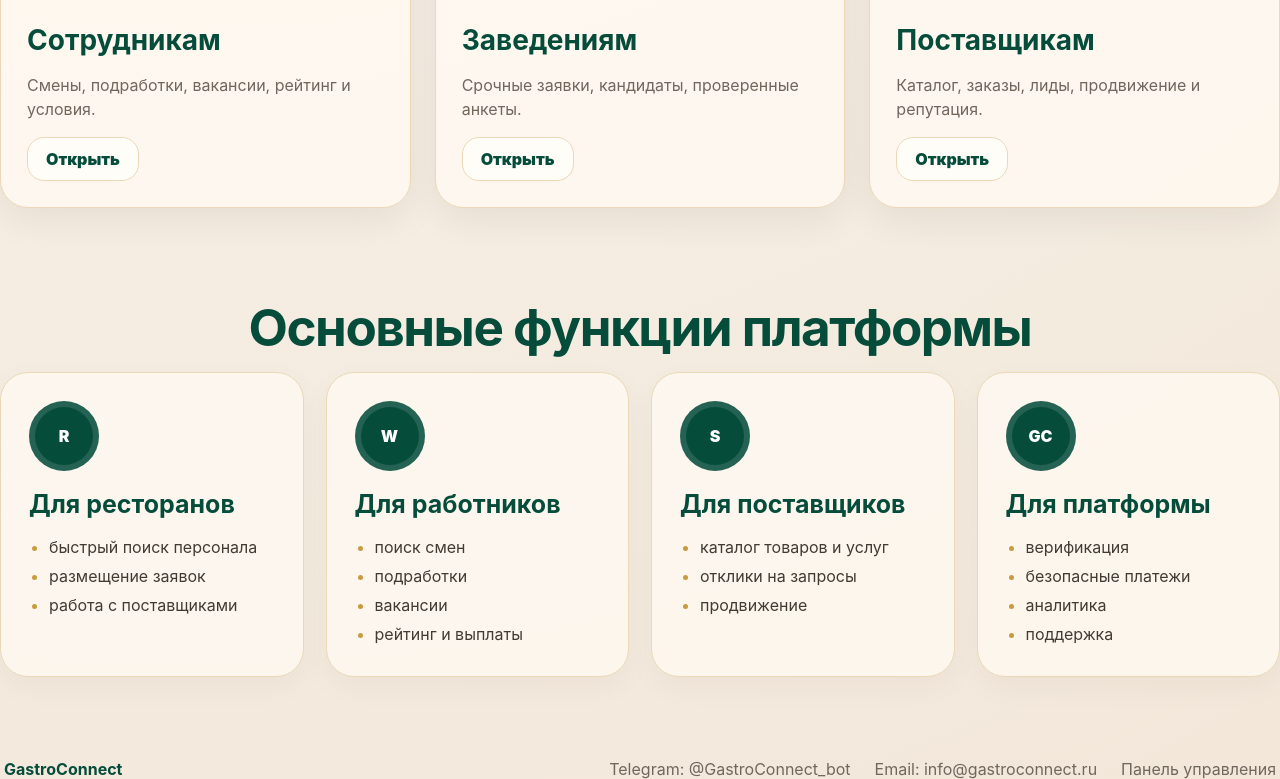
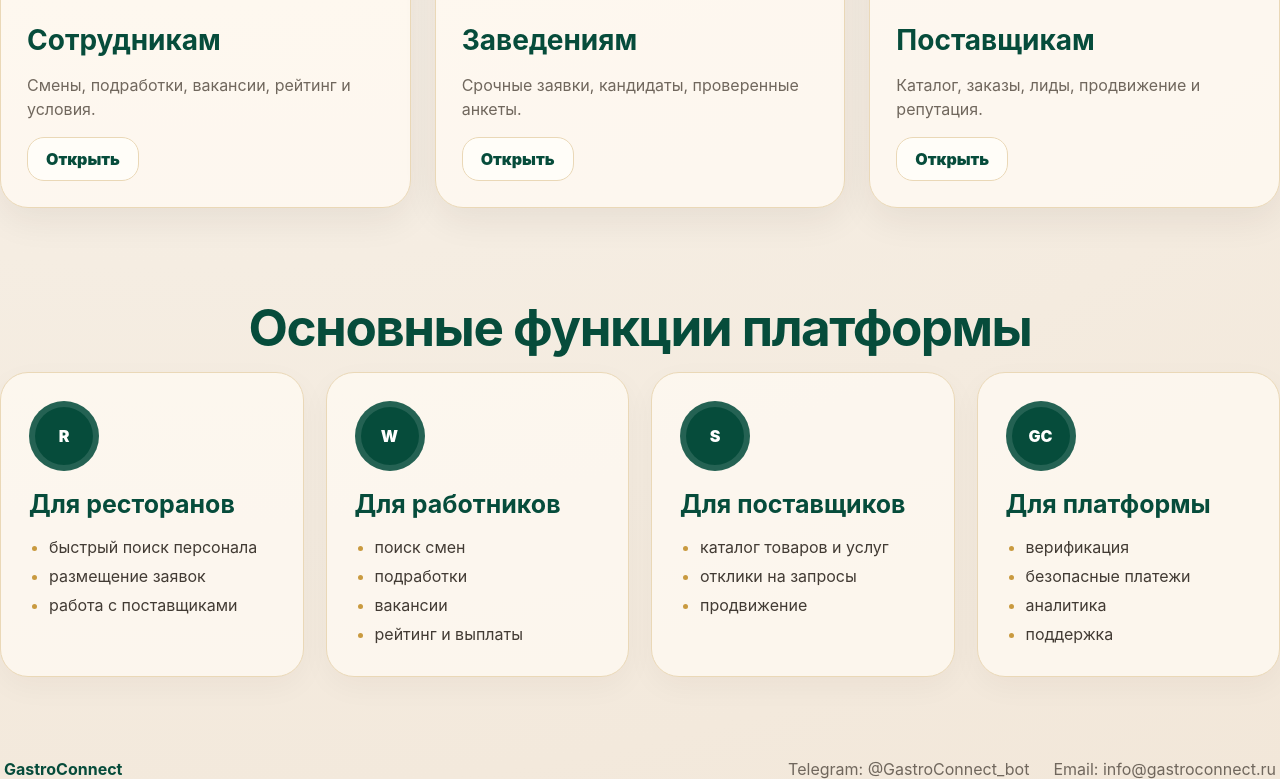
Before and after one commit to alikhanabakarov-cmyk/gastroconnect, a plain HTML site: page index.html in a window 1280 px wide. Shown: the part 1218-1997 px from the top of the page. Drawn offline with Linux system fonts and the light colour scheme.

Commit message:
Add files via upload

```diff
--- a/index.html
+++ b/index.html
@@ -42,6 +42,5 @@
     <div class="footer-links">
       <span>Telegram: @GastroConnect_bot</span>
       <span>Email: info@gastroconnect.ru</span>
-      <a href="admin.html">Панель управления</a>
     </div>
   </footer></div><script src="script.js"></script></body></html>
```
Also changed, not shown: restaurants.html (+0 -1 lines), suppliers.html (+0 -1 lines), workers.html (+0 -1 lines).
